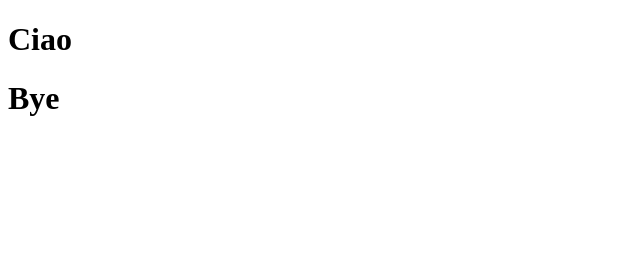
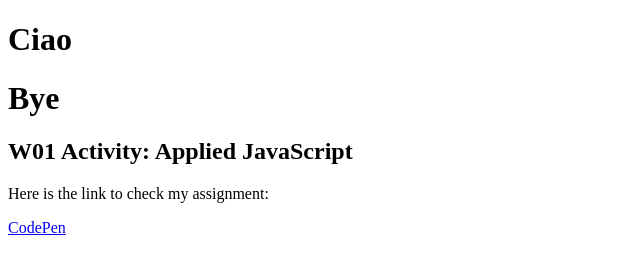
Before and after one commit to prpetrignani/wdd230, a plain HTML site: page index.html in a window 1280 px wide. Shown: the whole page, without its empty margins (0-640 px from the left). Drawn offline with Linux system fonts and the light colour scheme.

Commit message:
Date format W01

```diff
--- a/index.html
+++ b/index.html
@@ -9,5 +9,11 @@
 <body>
     <h1>Ciao</h1>
     <h1>Bye</h1>
+    <section>
+        <h2>W01 Activity: Applied JavaScript</h2>
+        <p>Here is the link to check my assignment:</p>
+        <p><a href="https://codepen.io/Paolo-Roberto-Petrignani/pen/XWxNqOb">CodePen</a></p>
+    </section>
 </body>
+
 </html>
```
